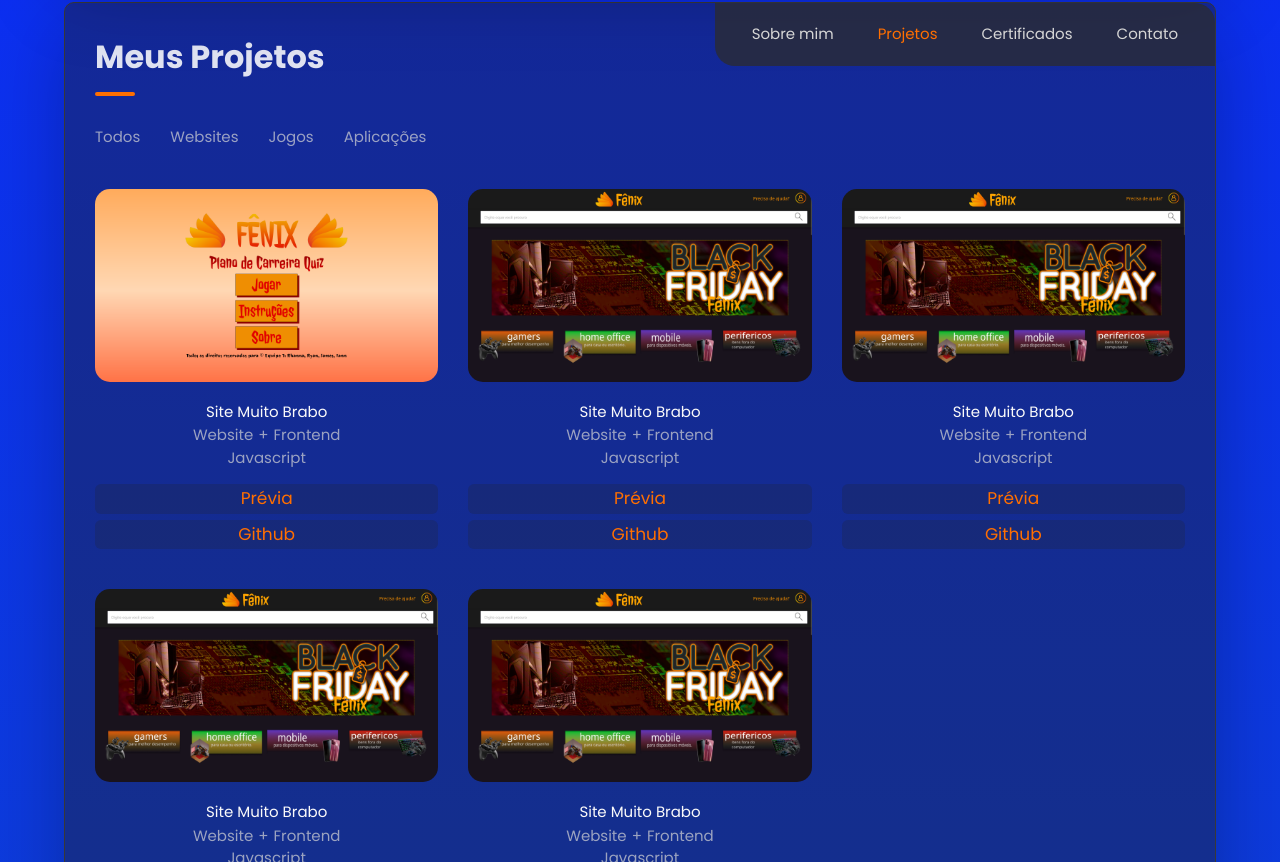
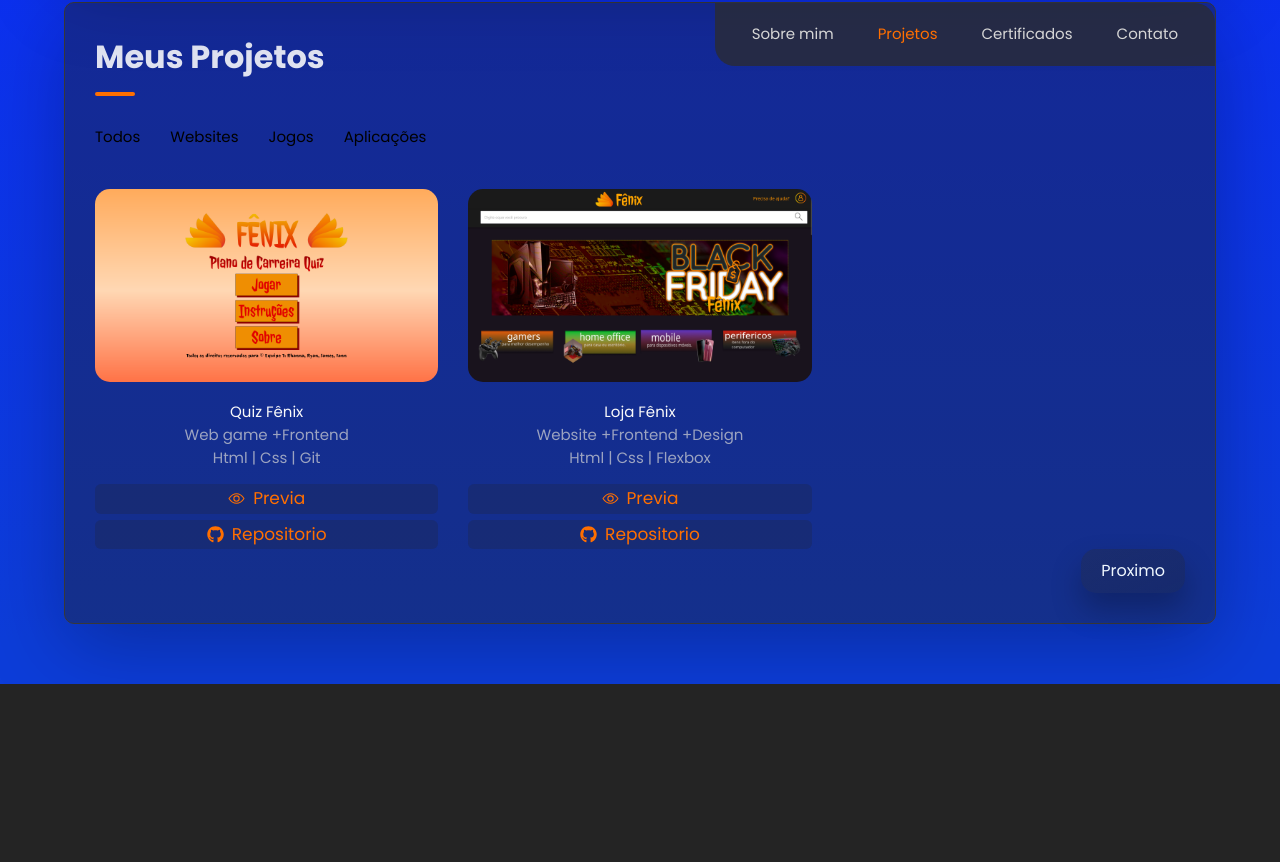
Before and after one commit to DropperDEV/portfolium, a React (Vite) app: page /projects in a window 1280 px wide. Shown: the part 218-1080 px from the top of the page. After the commit the page ends 902 px from the top, so only its background shows below. Built offline with nearby package versions, Linux system fonts and the light colour scheme.

Commit message:
feat: add componentization to ProjectItem made .map method in project object to component

```diff
--- /dev/null
+++ b/src/components/ProjectItem.tsx
@@ -0,0 +1,129 @@
+import { colors, typography } from "../utils/StyleVars";
+import styled from "styled-components";
+import { IoEyeOutline } from "react-icons/io5";
+import { FaGithub } from "react-icons/fa";
+
+interface IProjectItem {
+  mediaSrc: string;
+  name: string;
+  features: Array<string>;
+  techs: Array<string>;
+  ghLink?: string;
+  repositorieLink?: string;
+}
+const StyledProjectItem = styled.li`
+  display: flex;
+  justify-content: center;
+  align-items: center;
+  flex-direction: column;
+  img {
+    width: 100%;
+    border-radius: 15px;
+    margin-bottom: 20px;
+  }
+  p {
+    font-size: ${typography.fs5};
+    color: ${colors.lightGray70};
+  }
+
+  .title {
+    color: ${colors.white2};
+    font-weight: ${typography.fw400};
+    text-transform: capitalize;
+    line-height: 1.3;
+    margin-bottom: 3px;
+  }
+
+  .subTitle {
+    display: flex;
+    gap: 5px;
+  }
+  .link {
+    margin-top: 15px;
+    display: flex;
+    flex-direction: column;
+    justify-content: center;
+    align-items: center;
+    width: 100%;
+    gap: 6px;
+  }
+  .linkWrapper {
+    width: 100%;
+    display: inline-flex;
+    gap: 8px;
+    align-items: center;
+    justify-content: center;
+    background-color: hsla(240, 3%, 13%, 0.214);
+    margin: 0 5px;
+    padding: 2px 10px;
+    border-radius: 6px;
+    text-decoration: none;
+    color: ${colors.orange};
+    font-size: 17px;
+    transition: background-color 0.3s ease, color 0.3s ease;
+  }
+
+  .linkWrapper * {
+    color: ${colors.orange};
+  }
+
+  .linkWrapper:hover {
+    background-color: hsla(240, 3%, 13%, 0.581);
+  }
+`;
+
+function ProjectItem({
+  mediaSrc,
+  name,
+  features,
+  techs,
+  ghLink,
+  repositorieLink,
+}: IProjectItem) {
+  return (
+    <StyledProjectItem>
+      <img src={mediaSrc} alt={name} />
+      <p className="title">{name}</p>
+      <div className="subTitle">
+        <p>
+          {features.length > 1
+            ? features.map((feature, index) =>
+                index < features.length - 1 ? `${feature} +` : feature
+              )
+            : features}
+        </p>
+      </div>
+      <div>
+        <p>
+          {techs.map((tech, index) =>
+            index < techs.length - 1 ? `${tech} | ` : tech
+          )}
+        </p>
+      </div>
+      <div className="link">
+        {ghLink ? (
+          <div className="linkWrapper">
+            <IoEyeOutline />{" "}
+            <a href={ghLink} target="_blank">
+              Previa
+            </a>
+          </div>
+        ) : (
+          ""
+        )}
+        {repositorieLink ? (
+          <div className="linkWrapper">
+            <FaGithub />
+            <a href={repositorieLink} target="_blank">
+              Repositorio
+            </a>
+          </div>
+        ) : (
+          ""
+        )}
+      </div>
+    </StyledProjectItem>
+  );
+}
+
+export default ProjectItem;
--- a/src/pages/Projects.tsx
+++ b/src/pages/Projects.tsx
@@ -3,9 +3,12 @@
 import { colors, device, typography } from "../utils/StyleVars";
 import ButtonNextRoute from "../ui/ButtonNextRoute";
 import ButtonContainer from "../ui/ButtonContainer";
+import ProjectList from "../ui/ProjectList";
+import ProjectItem from "../components/ProjectItem";
+import { useState } from "react";
 
 const StyledSectionProject = styled.section`
-margin-bottom: 25px;
+  margin-bottom: 25px;
   nav {
     margin-top: 30px;
     margin-bottom: 40px;
@@ -18,183 +21,77 @@
     color: ${colors.lightGray70};
     font-size: ${typography.fs5};
   }
-  nav ul li:hover {
+  nav ul li button:hover {
     color: ${colors.lightGray};
     cursor: pointer;
   }
-  @media ${device.xs}{
-    nav ul{
+  @media ${device.xs} {
+    nav ul {
       flex-direction: column;
     }
   }
 `;
 
-const StyledProjectList = styled.ul`
-  display: grid;
-  grid-template-columns: repeat(3, 1fr);
-  grid-column-gap: 30px;
-  grid-row-gap: 40px;
-
-  @media ${device.sm}{
-    grid-template-columns: repeat(2, 1fr);
-  }
-  @media ${device.xs}{
-    grid-template-columns: repeat(1, 1fr);
-  }
-`;
-
-const StyledProjectItem = styled.li`
-  display: flex;
-  justify-content: center;
-  align-items: center;
-  flex-direction: column;
-  img {
-    width: 100%;
-    border-radius: 15px;
-    margin-bottom: 20px;
-  }
-  p {
-    font-size: ${typography.fs5};
-    color: ${colors.lightGray70};
-  }
-
-  .title {
-    color: ${colors.white2};
-    font-weight: ${typography.fw400};
-    text-transform: capitalize;
-    line-height: 1.3;
-    margin-bottom: 3px;
-  }
-
-  .subTitle {
-    display: flex;
-    gap: 5px;
-  }
-  .link {
-    margin-top: 15px;
-    display: flex;
-    flex-direction: column;
-    justify-content: center;
-    align-items: center;
-    width: 100%;
-    gap: 6px;
-  }
-  a {
-    width: 100%;
-    display: inline-flex;
-    align-items: center;
-    justify-content: center;
-    background-color: hsla(240, 3%, 13%, 0.214);
-    margin: 0 5px;
-    padding: 2px 10px;
-    border-radius: 6px;
-    text-decoration: none;
-    color: ${colors.orange};
-    font-size: 17px;
-    transition: background-color 0.3s ease, color 0.3s ease;
-  }
-
-  a:hover{
-    background-color: hsla(240, 3%, 13%, 0.581);
-  }
-`;
+const projects = [
+  {
+    mediaSrc: "\\p_fenixquiz.png",
+    name: "Quiz Fênix",
+    features: ["Web game", "Frontend"],
+    categorie: ["webgame", "games"],
+    techs: ["Html", "Css", "Git"],
+    ghLink: "https://dropperdev.github.io/fenixquiz/",
+    repositorieLink: "https://github.com/DropperDEV/fenixquiz",
+  },
+  {
+    mediaSrc: "\\p_lojafenix.png",
+    name: "Loja Fênix",
+    features: ["Website", "Frontend", "Design"],
+    categorie: ["website", "aplication"],
+    techs: ["Html", "Css", "Flexbox"],
+    ghLink: "https://dropperdev.github.io/projeto-html-col-gio/",
+    repositorieLink: "hhttps://github.com/DropperDEV/lojafenix",
+  },
+];
 
 function Projects() {
+  const [categorie, setCategorie] = useState<string>("all");
   return (
     <>
       <TitleMain text="Meus projetos" />
       <StyledSectionProject>
         <nav>
           <ul>
-            <li>Todos</li>
-            <li>Websites</li>
-            <li>Jogos</li>
-            <li>Aplicações</li>
+            <li>
+              <button onClick={() => setCategorie("all")}>Todos</button>
+            </li>
+            <li>
+              <button onClick={() => setCategorie("website")}>Websites</button>
+            </li>
+            <li>
+              <button onClick={() => setCategorie("games")}>Jogos</button>
+            </li>
+            <li>
+              <button onClick={() => setCategorie("aplications")}>
+                Aplicações
+              </button>
+            </li>
           </ul>
         </nav>
-        <StyledProjectList>
-          <StyledProjectItem>
-            <img src="\p_fenixquiz.png" alt="" />
-            <p className="title">Site muito brabo</p>
-            <div className="subTitle">
-              <p>Website</p>
-              <p>+</p>
-              <p>Frontend</p>
-            </div>
-            <div>
-              <p>Javascript</p>
-            </div>
-            <div className="link">
-              <a href="">Prévia</a>
-              <a href="">Github</a>
-            </div>
-          </StyledProjectItem>
-          <StyledProjectItem>
-            <img src="\p_lojafenix.png" alt="" />
-            <p className="title">Site muito brabo</p>
-            <div className="subTitle">
-              <p>Website</p>
-              <p>+</p>
-              <p>Frontend</p>
-            </div>
-            <div>
-              <p>Javascript</p>
-            </div>
-            <div className="link">
-              <a href="">Prévia</a>
-              <a href="">Github</a>
-            </div>
-          </StyledProjectItem>
-          <StyledProjectItem>
-            <img src="\p_lojafenix.png" alt="" />
-            <p className="title">Site muito brabo</p>
-            <div className="subTitle">
-              <p>Website</p>
-              <p>+</p>
-              <p>Frontend</p>
-            </div>
-            <div>
-              <p>Javascript</p>
-            </div>
-            <div className="link">
-              <a href="">Prévia</a>
-              <a href="">Github</a>
-            </div>
-          </StyledProjectItem>
-          <StyledProjectItem>
-            <img src="\p_lojafenix.png" alt="" />
-            <p className="title">Site muito brabo</p>
-            <div className="subTitle">
-              <p>Website</p>
-              <p>+</p>
-              <p>Frontend</p>
-            </div>
-            <div>
-              <p>Javascript</p>
-            </div>
-            <div className="link">
-              <a href="">Prévia</a>
-              <a href="">Github</a>
-            </div>
-          </StyledProjectItem>
-          <StyledProjectItem>
-            <img src="\p_lojafenix.png" alt="" />
-            <p className="title">Site muito brabo</p>
-            <div className="subTitle">
-              <p>Website</p>
-              <p>+</p>
-              <p>Frontend</p>
-            </div>
-            <div>
-              <p>Javascript</p>
-            </div>
-            <div className="link">
-              <a href="">Prévia</a>
-              <a href="">Github</a>
-            </div>
-          </StyledProjectItem>
-        </StyledProjectList>
       </StyledSectionProject>
+      <ProjectList>
+
+        {projects.map((project, index) => (
+          <ProjectItem
+            mediaSrc={project.mediaSrc}
+            name={project.name}
+            features={project.features}
+            techs={project.techs}
+            ghLink={project.ghLink}
+            repositorieLink={project.repositorieLink}
+            key={index}
+          />
+        ))}
+      </ProjectList>
       <ButtonContainer>
         <ButtonNextRoute to="/certificates" />
       </ButtonContainer>
--- a/src/ui/Layout.tsx
+++ b/src/ui/Layout.tsx
@@ -15,6 +15,7 @@
   box-shadow: ${shadows.shadow5};
   background-color: ${colors.eerieBlack2};
   padding: 30px;
+  padding-bottom: 50px;
   margin-bottom: 60px;
 
   @media ${device.lg} {
--- /dev/null
+++ b/src/ui/ProjectList.tsx
@@ -0,0 +1,26 @@
+/* eslint-disable @typescript-eslint/no-explicit-any */
+import styled from "styled-components";
+import { device } from "../utils/StyleVars";
+
+interface IProjectList {
+  children: any;
+}
+const StyledProjectList = styled.ul`
+  display: grid;
+  grid-template-columns: repeat(3, 1fr);
+  grid-column-gap: 30px;
+  grid-row-gap: 40px;
+
+  @media ${device.sm} {
+    grid-template-columns: repeat(2, 1fr);
+  }
+  @media ${device.xs} {
+    grid-template-columns: repeat(1, 1fr);
+  }
+`;
+
+function ProjectList({ children }: IProjectList) {
+  return <StyledProjectList>{children}</StyledProjectList>;
+}
+
+export default ProjectList;
```
